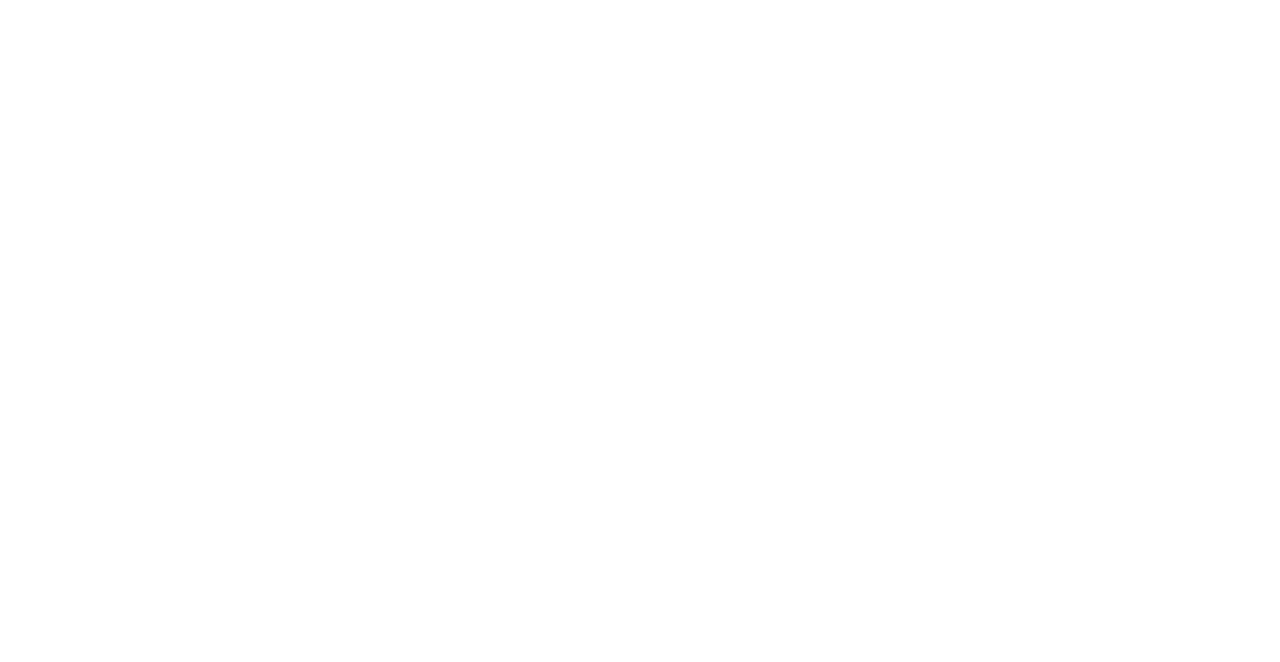
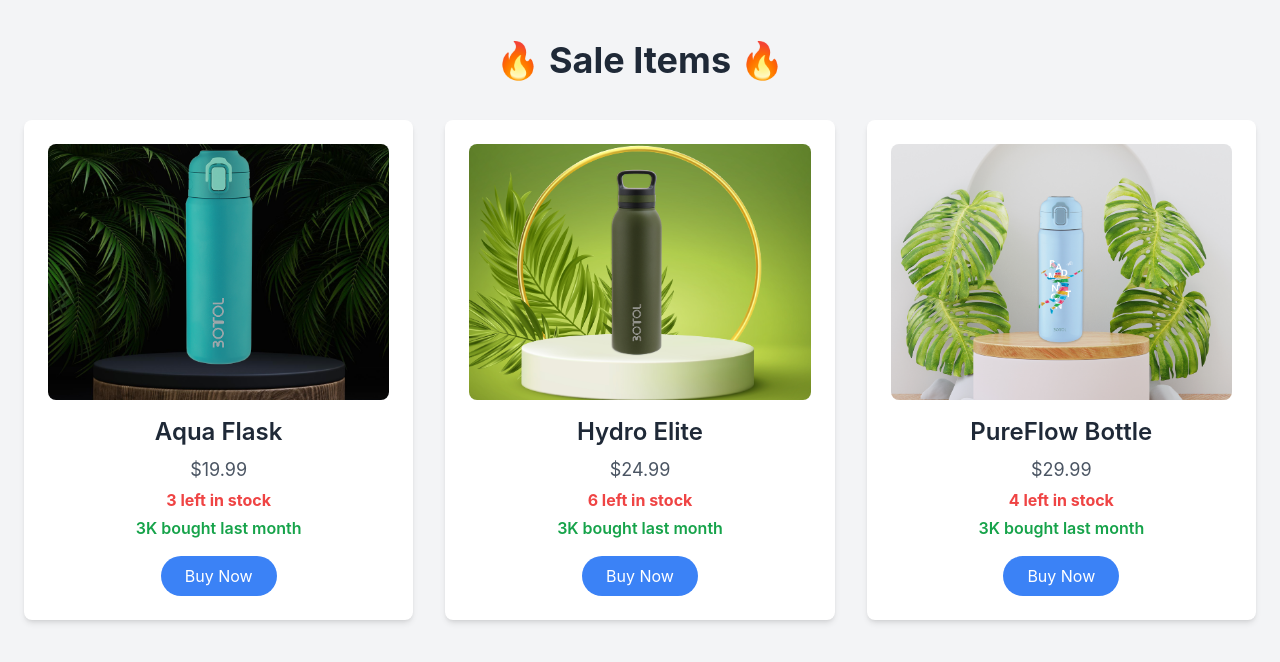
Before and after one commit to indreshverma2004/internship, a React (Create React App) app: page /sale in a window 1280 px wide. Before the commit this address had no page. Shown: the top 662 px of the page. Built offline with nearby package versions, Linux system fonts and the light colour scheme.

Commit message:
updated code

```diff
--- a/src/App.js
+++ b/src/App.js
@@ -1,12 +1,14 @@
 import React from "react";
 import { BrowserRouter as Router, Route, Routes } from "react-router-dom";
 import Home from "./Components/Home"; // Import the Home component
+import Sale from "./Components/Sale";
 
 function App() {
   return (
     <Router>
       <Routes>
         <Route path="/" element={<Home />} />
+        <Route path="/sale" element={<Sale />} />
       </Routes>
     </Router>
   );
--- a/src/Components/Home.js
+++ b/src/Components/Home.js
@@ -1,5 +1,6 @@
 import React, { useState } from "react";
 import { motion, useScroll } from "framer-motion";
+import {Link} from "react-router-dom";
 import topImage from "../assets/first.png";
 import bottomImage from "../assets/second.png";
 import newBottomImage from "../assets/full bottle.png";
@@ -27,6 +28,9 @@
           <a href="#" className="text-gray-600 hover:text-black">About</a>
           <a href="#" className="text-gray-600 hover:text-black">Journal</a>
           <a href="#" className="text-gray-600 hover:text-black">Custom</a>
+          <Link to="/sale" className="bg-red-500 text-white font-semibold px-4 py-2 rounded-md hover:bg-red-600 transition">
+  Sale
+</Link>
           <button className="bg-blue-500 text-white px-5 py-2 rounded-full hover:bg-blue-600">
             Inquiry Now
           </button>
--- /dev/null
+++ b/src/Components/Sale.js
@@ -0,0 +1,48 @@
+import React from "react";
+import image1 from "../assets/bluebottle.png";
+import image2 from "../assets/black bottle.png";
+import image3 from "../assets/newbottle2.png";
+
+const saleItems = [
+  { id: 1, name: "Aqua Flask", price: "$19.99", img: image1, stock: 3 },
+  { id: 2, name: "Hydro Elite", price: "$24.99", img: image2, stock: 6 },
+  { id: 3, name: "PureFlow Bottle", price: "$29.99", img: image3, stock: 4 },
+];
+
+function Sale() {
+  return (
+    <div className="min-h-screen bg-gray-100 text-gray-800">
+      <div className="container mx-auto px-6 py-10">
+        <h1 className="text-4xl font-bold text-center mb-10">🔥 Sale Items 🔥</h1>
+        <div className="grid grid-cols-1 sm:grid-cols-2 md:grid-cols-3 gap-8">
+          {saleItems.map((item) => (
+            <div
+              key={item.id}
+              className="bg-white p-6 rounded-lg shadow-md text-center"
+            >
+              <img
+                src={item.img}
+                alt={item.name}
+                className="w-full h-64 object-cover mb-4 rounded-lg"
+              />
+              <h2 className="text-2xl font-semibold">{item.name}</h2>
+              <p className="text-lg text-gray-600 mt-2">{item.price}</p>
+
+              {/* Stock Left in Red */}
+              <p className="text-red-500 font-bold mt-1">{item.stock} left in stock</p>
+
+              {/* Bought Last Month */}
+              <p className="text-green-600 font-semibold mt-1">3K bought last month</p>
+
+              <button className="mt-4 bg-blue-500 text-white px-6 py-2 rounded-full hover:bg-blue-600 transition">
+                Buy Now
+              </button>
+            </div>
+          ))}
+        </div>
+      </div>
+    </div>
+  );
+}
+
+export default Sale;
```
